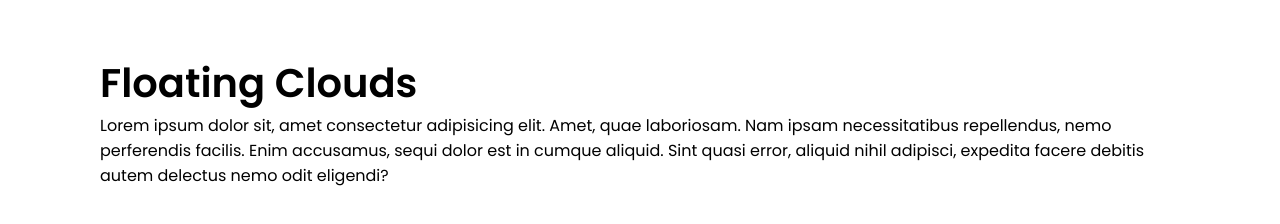
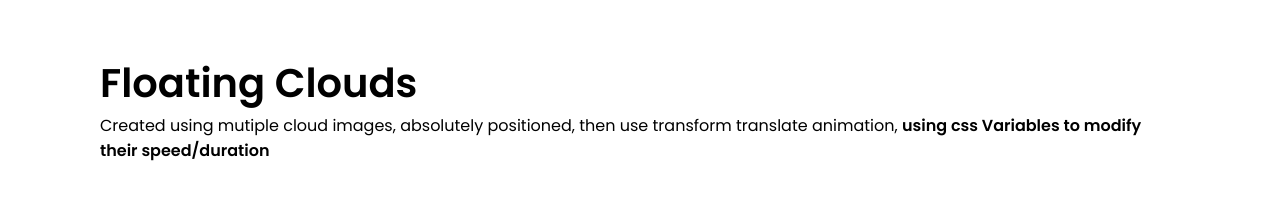
Before and after one commit to Sumner-David/CloundAnimationParallax, a website: page index.html in a window 1280 px wide. Shown: the part 822-1046 px from the top of the page. Drawn offline with Linux system fonts and the light colour scheme.

Commit message:
Add text to explain what was done in the SCSS files

```diff
--- a/index.html
+++ b/index.html
@@ -23,9 +23,7 @@
 
     <section>
         <h2>Floating Clouds</h2>
-        <p>Lorem ipsum dolor sit, amet consectetur adipisicing elit. Amet, quae laboriosam. Nam ipsam necessitatibus
-            repellendus, nemo perferendis facilis. Enim accusamus, sequi dolor est in cumque aliquid. Sint quasi error,
-            aliquid nihil adipisci, expedita facere debitis autem delectus nemo odit eligendi?</p>
+        <p>Created using mutiple cloud images, absolutely positioned, then use transform translate animation, <b> using css Variables to modify their speed/duration</b> </p>
     </section>
 
 
```
